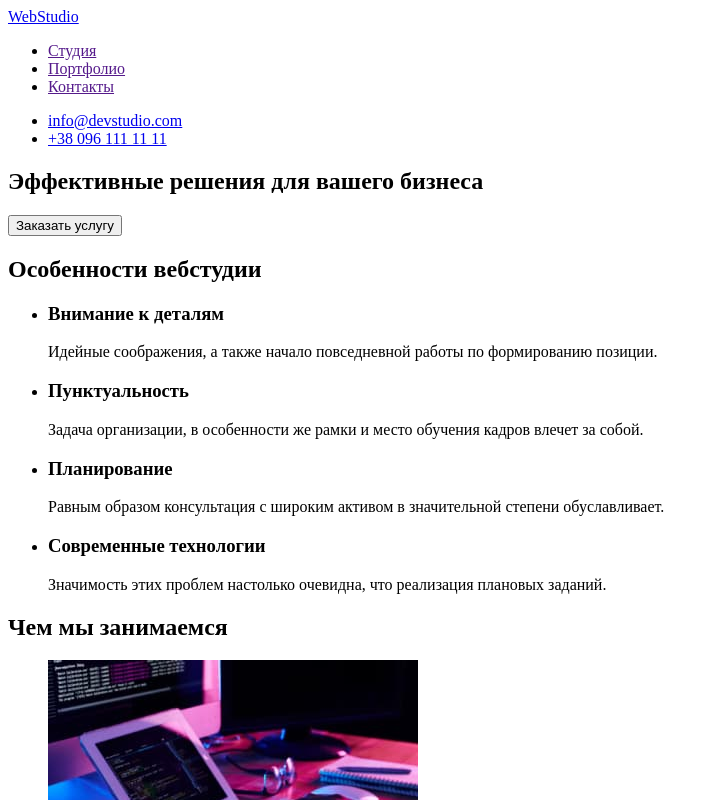
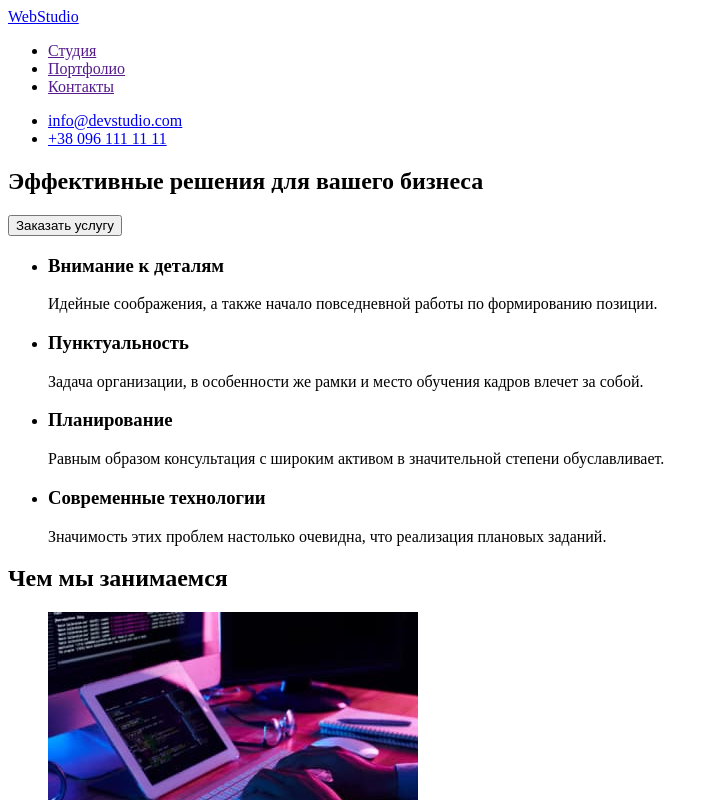
Before and after one commit to Darymee/goit-markup-hw-01, a plain HTML site: page index.html in a window 1280 px wide. Shown: the top 800 px of the page, without its empty margins (0-719 px from the left). Drawn offline with Linux system fonts and the light colour scheme.

Commit message:
Добавлен скрытый заголовок в секции "особенности"

```diff
--- a/index.html
+++ b/index.html
@@ -32,7 +32,7 @@
 
       <!-- Секция "особенности" -->
       <section>
-        <h2>Особенности вебстудии</h2>
+        <h2 hidden>Особенности вебстудии</h2>
         <ul>
           <li>
             <h3>Внимание к деталям</h3>
@@ -104,6 +104,7 @@
     <!-- Подвал сайта -->
     <footer>
       <a href="/">WebStudio</a>
+      г. Киев, пр-т Леси Украинки, 26
     </footer>
   </body>
 </html>
```
